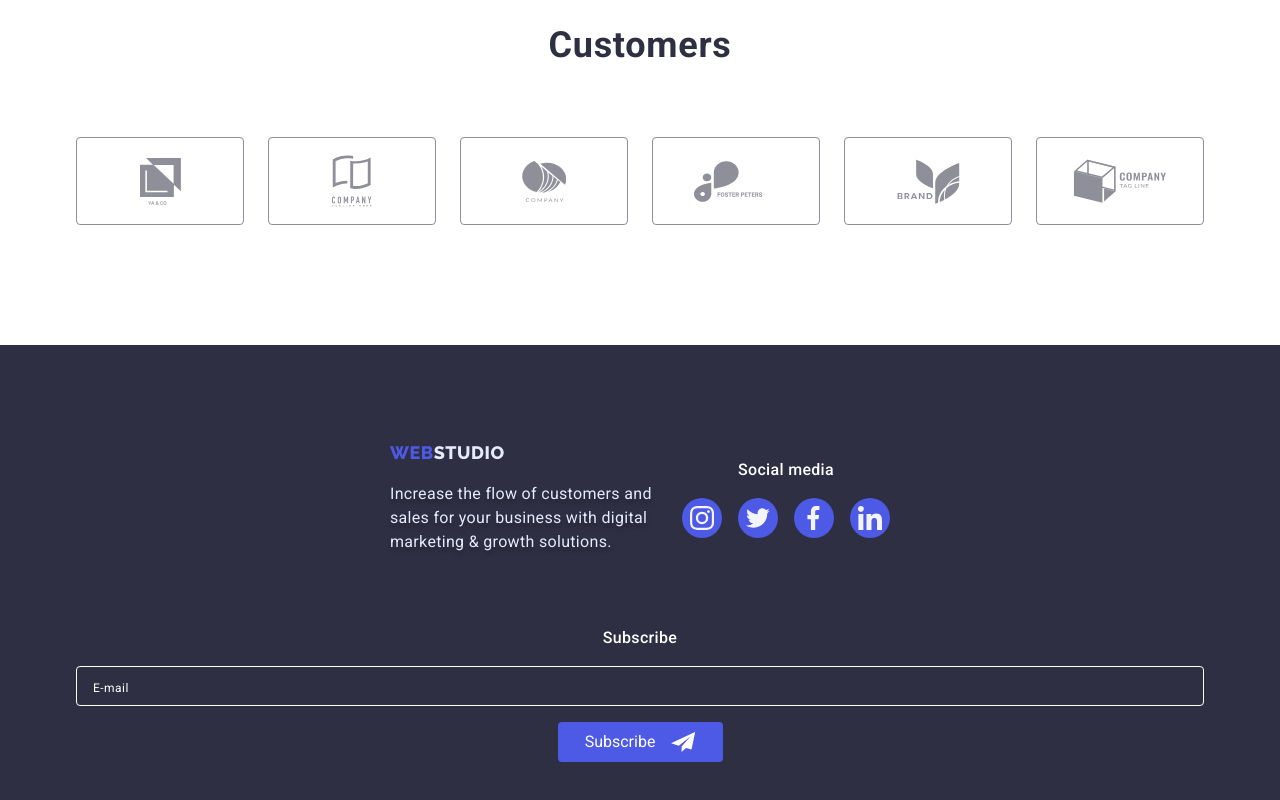
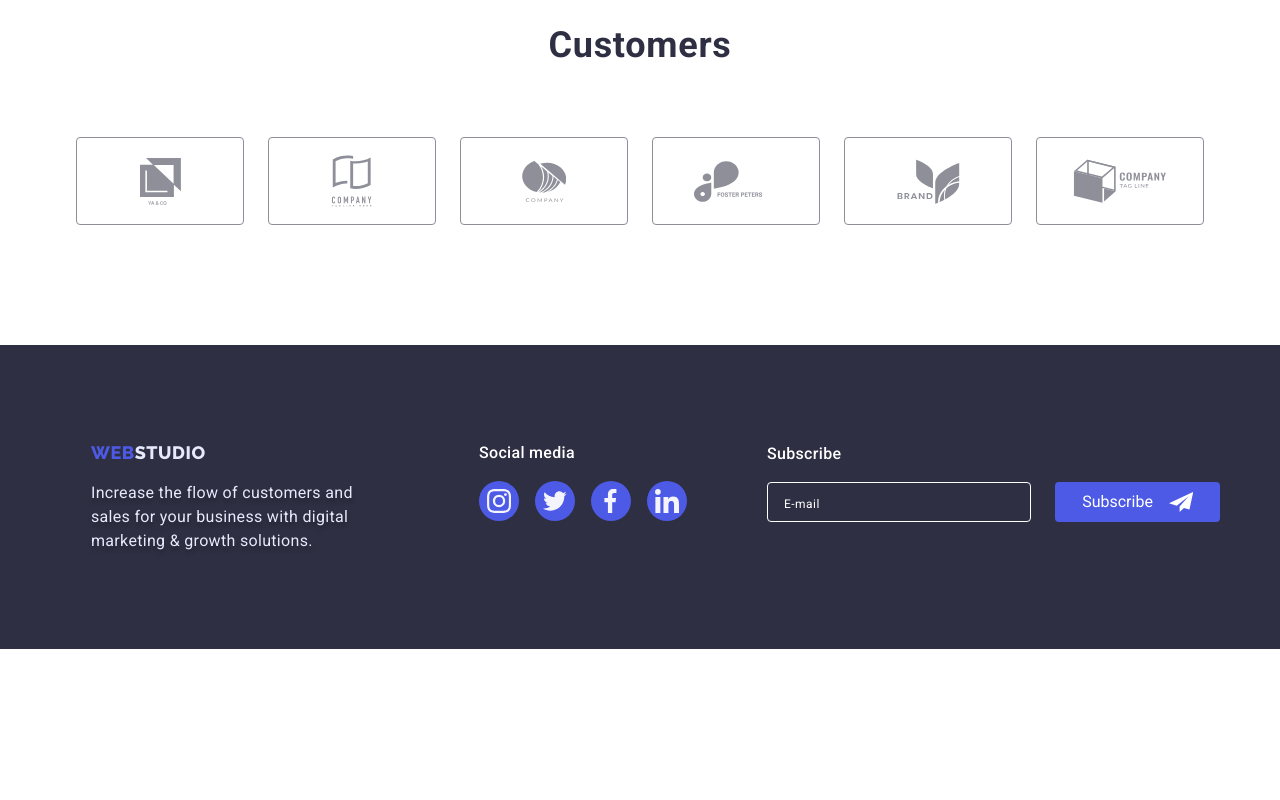
Before and after one commit to NikitaKosenko23/07-23.03.23, a plain HTML site: page index.html in a window 1280 px wide. Shown: the part 2642-3442 px from the top of the page. After the commit the page ends 3291 px from the top, so only its background shows below. Drawn offline with nearby package versions, Linux system fonts and the light colour scheme.

Commit message:
first-page-final

```diff
--- a/css/styles.css
+++ b/css/styles.css
@@ -721,6 +721,7 @@ body {
 .customer-list {
   display: flex;
   flex-wrap: wrap;
+  justify-content: center;
   column-gap: 16px;
   row-gap: 72px;
 }
@@ -925,78 +926,6 @@ body {
   fill: #f4f4fd;
 }
 
-/* .page-footer {
-  background-color: var(--footer-backgroundcolor);
-  padding-top: 100px;
-  padding-bottom: 100px;
-}
-
-.container-footer {
-  display: flex;
-  align-items: baseline;
-}
-.footer-part-one {
-  margin-right: 120px;
-}
-.footer-part-two {
-  margin-right: 80px;
-}
-
-/* Increase the flow of customers and sales for your business with digital marketing & growth solutions. */
-
-/* .page-footer-text {
-  color: var(--footer-text-color);
-  font-size: 16px;
-  line-height: 1.5;
-  letter-spacing: 0.02em;
-  text-shadow: 0px 4px 4px rgba(0, 0, 0, 0.25);
-  width: 264px;
-  margin-top: 16px;
-}
-
-.footer-title {
-  color: var(--hero-title-color);
-  font-weight: 500;
-  letter-spacing: 0.02em;
-  margin-bottom: 16px;
-}
-
-.social-list-footer {
-  display: flex;
-  justify-content: center;
-  gap: 16px;
-}
-
-.social-list-item-footer {
-  flex-basis: calc(100% / 4 - 16px);
-}
-
-.social-list-item-footer > .social-list-link-footer {
-  display: flex;
-  justify-content: center;
-  align-items: center;
-  width: 40px;
-  height: 40px;
-  border-radius: 50%;
-  background-color: rgba(255, 255, 255, 0.1);
-  transition: background-color 250ms cubic-bezier(0.4, 0, 0.2, 1),
-    fill 250ms cubic-bezier(0.4, 0, 0.2, 1);
-}
-
-.social-list-item-footer > .social-list-link-footer:hover,
-.social-list-item-footer > .social-list-link-footer:focus {
-  background-color: #31d0aa;
-}
-
-.social-list-item-footer > .social-list-link-footer:hover .social-list-icon,
-.social-list-item-footer > .social-list-link-footer:focus .social-list-icon {
-  fill: #f4f4fd;
-}
-
-.subscribe-footer-form {
-  display: flex;
-  gap: 24px;
-}  */
 /* =========================footer subscribe */
 
 .subscribe-form-input {
@@ -1008,7 +937,7 @@ body {
   line-height: 1.5;
   letter-spacing: 0.02em;
   color: #ffffff;
-  border: 1px solid #ffffff;
+  border: 1px solid rgba(255, 255, 255, 0.6);
   border-radius: 4px;
   padding: 8px 16px 8px 16px;
 }
@@ -1024,6 +953,7 @@ body {
   line-height: 2;
   letter-spacing: 0.04em;
   color: #ffffff;
+  opacity: 0.6;
 }
 
 .subscribe-button {
@@ -1052,75 +982,79 @@ body {
 .subscribe-icon {
   fill: #ffffff;
 }
+.footer-subscribe-second {
+  display: none;
+}
 
 @media screen and (min-width: 768px) {
-  .tablet-footer-one {
+  .container-footer {
+    width: 565px;
+    align-items: baseline;
+  }
+
+  .footer-part-one-two {
     display: flex;
-    justify-content: center;
-    align-items: center;
+    gap: 24px;
+    margin-bottom: 72px;
+  }
+
+  .footer-part-one {
+    align-items: start;
+    margin-bottom: 0;
+  }
+  .footer-part-two {
+    margin-bottom: 0;
+    align-items: start;
+  }
+
+  .subscribe-form-input {
+    width: 264px;
+  }
+
+  .subscribe-footer-form {
+    display: flex;
+    flex-direction: row;
     gap: 24px;
   }
-  .footer-part-one {
-    display: block;
+  .subscribe-button {
+    margin-left: 0;
+    margin-right: 0;
   }
 }
 
-/*
+@media screen and (min-width: 1200px) {
+  .container-footer {
+    width: 1128px;
+    flex-direction: row;
+    align-items: baseline;
+  }
 
-
-
-
-
-.subscribe-form-input {
-  width: 264px;
-  height: 40px;
-  background-color: var(--footer-backgroundcolor);
-  font-size: 16px;
-  line-height: 1.5;
-  letter-spacing: 0.02em;
-  color: #ffffff;
-  border: 1px solid #ffffff;
-  border-radius: 4px;
-  padding: 8px 16px 8px 16px;
+  .footer-part-one-two {
+    display: flex;
+    gap: 120px;
+    margin-bottom: 0;
+    margin-right: 80px;
+  }
+  .subscribe-form-input {
+    width: 264px;
+    height: 40px;
+    border: 1px solid #ffffff;
+  }
+  .subscribe-form-input::placeholder {
+    opacity: 1;
+  }
+  .footer-subscribe-p {
+    display: none;
+  }
+  .footer-subscribe-second {
+    display: block;
+    text-align: start;
+  }
+  .subscribe-button {
+    margin-top: 40px;
+  }
 }
 
-.subscribe-form-input:-webkit-autofill {
-  -webkit-box-shadow: inset 0 0 0 50px var(--footer-backgroundcolor);
-  -webkit-text-fill-color: #ffffff;
-}
-
-.subscribe-form-input::placeholder {
-  font-weight: 400;
-  font-size: 12px;
-  line-height: 2;
-  letter-spacing: 0.04em;
-  color: #ffffff;
-}
-
-.subscribe-button {
-  display: flex;
-  width: 165px;
-  height: 40px;
-  justify-content: center;
-  align-items: center;
-  padding: 8px 24px;
-  gap: 16px;
-  background-color: #4d5ae5;
-  border-radius: 4px;
-  border: none;
-  font-size: 16px;
-  line-height: 1.5;
-  color: #ffffff;
-  cursor: pointer;
-  transition: background-color 250ms cubic-bezier(0.4, 0, 0.2, 1);
-}
-.subscribe-button:hover {
-  background-color: #404bbf;
-}
-
-.subscribe-icon {
-  fill: #ffffff;
-} */
 /* =================================================Фильтры для портфолио (КНОПКИ)*/
 .filter {
   background-color: var(--filter-background-color);
@@ -1183,8 +1117,8 @@ body {
 .modal {
   position: absolute;
   padding: 72px 24px 24px 24px;
-  width: 408px;
-  height: 584px;
+  width: 392px;
+  height: 586px;
   top: 50%;
   left: 50%;
   transform: translate(-50%, -50%);
@@ -1346,16 +1280,6 @@ body {
   border-radius: 2px;
 }
 
-/* .modal-form-check-label::before {
-  content: "";
-  display: block;
-  width: 16px;
-  height: 16px;
-  border: 1px solid #2e2f42;
-  border-radius: 2px;
-  cursor: pointer;
-} */
-
 .custom-checkbox {
   position: relative;
   display: block;
@@ -1389,16 +1313,6 @@ body {
   opacity: 0;
   transition: background-color 250ms cubic-bezier(0.4, 0, 0.2, 1);
 }
-
-/* .modal-form-check:checked + .modal-form-check-label::before {
-  background-color: #404bbf;
-  border: 1px solid #404bbf;
-  background-image: url(/images/check.svg);
-  background-repeat: no-repeat;
-  background-position: center;
-  padding: 4px 3px 4px 3px;
-  outline: none;
-} */
 
 .modal-form-button {
   display: flex;
@@ -1438,4 +1352,16 @@ body {
   position: relative;
 }
 
+@media screen and (min-width: 768px) {
+  .modal {
+    width: 408px;
+  }
+}
+
+@media screen and (min-width: 1200px) {
+  .modal {
+    height: 584px;
+  }
+}
+
 /* ========================/MODAL WINDOW/=============== */
--- a/index.html
+++ b/index.html
@@ -423,8 +423,9 @@
     <!-- ===========================FOOTER======================== -->
     <footer class="page-footer">
       <div class="container container-footer">
-        <div class="tablet-footer-one">
-        <div class="footer-part-one">
+        <!-- <div class="tablet-footer-one"> -->
+          <div class="footer-part-one-two">
+        <div class="footer-part footer-part-one">
           <a class="logo-footer" href="./index.html"
             >Web<span class="footer-logo">Studio</span></a
           >
@@ -433,7 +434,7 @@
             digital marketing & growth solutions.
           </p>
         </div>
-        <div class="footer-part-two">
+        <div class="footer-part footer-part-two">
           <p class="footer-title">Social media</p>
           <ul class="social-list-footer list">
             <li class="social-list-item-footer">
@@ -488,11 +489,17 @@
         </div>
         </div>
 
+
     <!-- ============FOOTER SUBSCR=========== -->
-    <div class="footer-part-three">
-          <p class="footer-title">Subscribe</p>
+
+
+       <p class="footer-title footer-subscribe-p">Subscribe</p>
+
 
           <form class="subscribe-footer-form">
+
+            <div class="input-div">
+              <p class="footer-title footer-subscribe-second">Subscribe</p>
             <input
               class="subscribe-form-input"
               id="subscribe-mail"
@@ -504,6 +511,7 @@
               title="yourmail@mail.com"
               autocomplete="on"
             />
+            </div>
 
             <button type="submit" class="subscribe-button">
               Subscribe
@@ -511,20 +519,24 @@
                 <use href="./images/icons.svg#icon-subscribe-icon"></use>
               </svg>
             </button>
+
+
           </form>
-        </div>
+
+
       </div>
+
     </footer>
     <!-- =========================MODAL============== -->
-    <!-- <div class="backdrop is-hidden" data-modal>
+    <div class="backdrop is-hidden" data-modal>
       <div class="modal">
         <button type="button" class="close-btn" data-modal-close>
           <svg class="icon-close-btn" width="8" height="8">
             <use href="./images/sprite.svg#icon-close-modal"></use>
           </svg>
-        </button> -->
+        </button>
     <!-- ================form==================== -->
-    <!-- <form class="modal-form">
+     <form class="modal-form">
           <p class="modal-form-name">
             Leave your contacts and we will call you back
           </p>
@@ -615,7 +627,7 @@
       </div>
     </div>
 
-    <script src="./js/modal.js"></script> -->
+    <script src="./js/modal.js"></script>
     <script src="./js/mobile-menu.js"></script>
   </body>
 </html>
```
